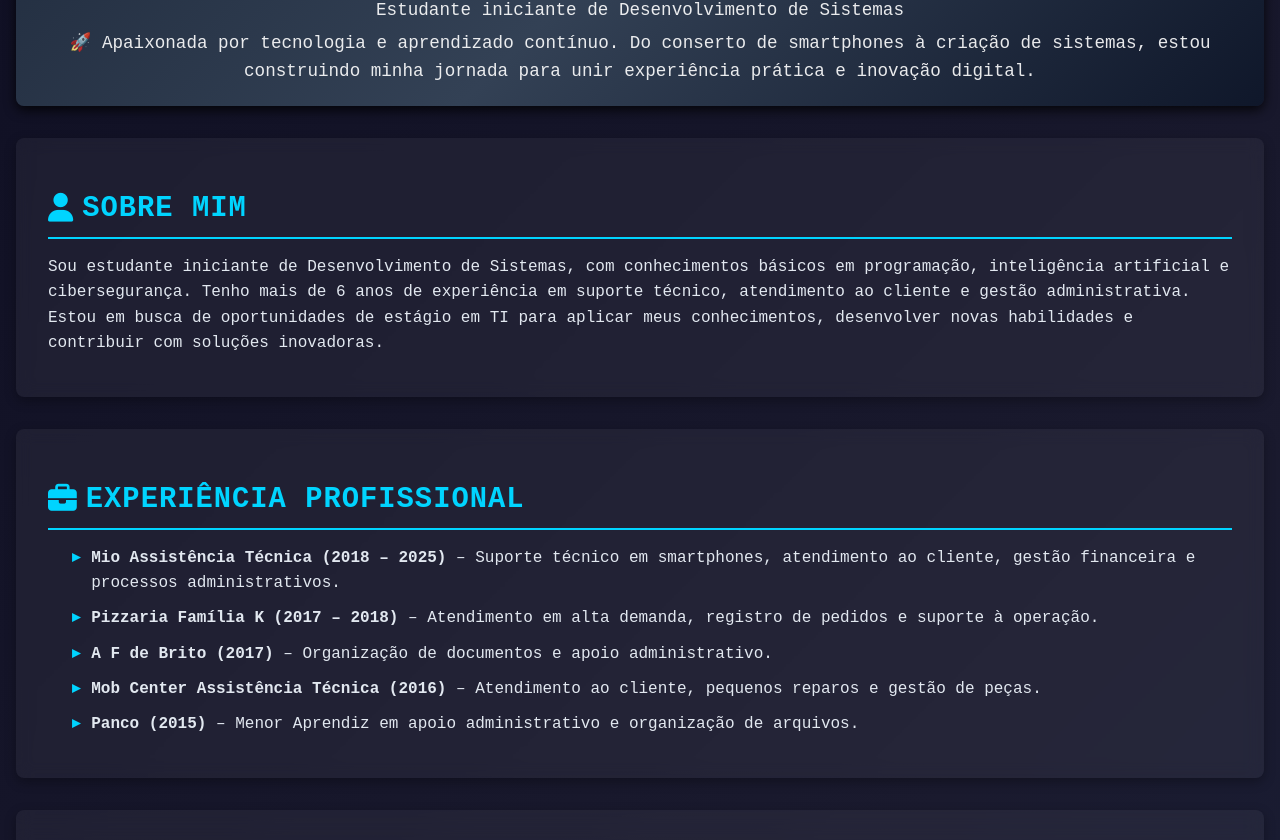
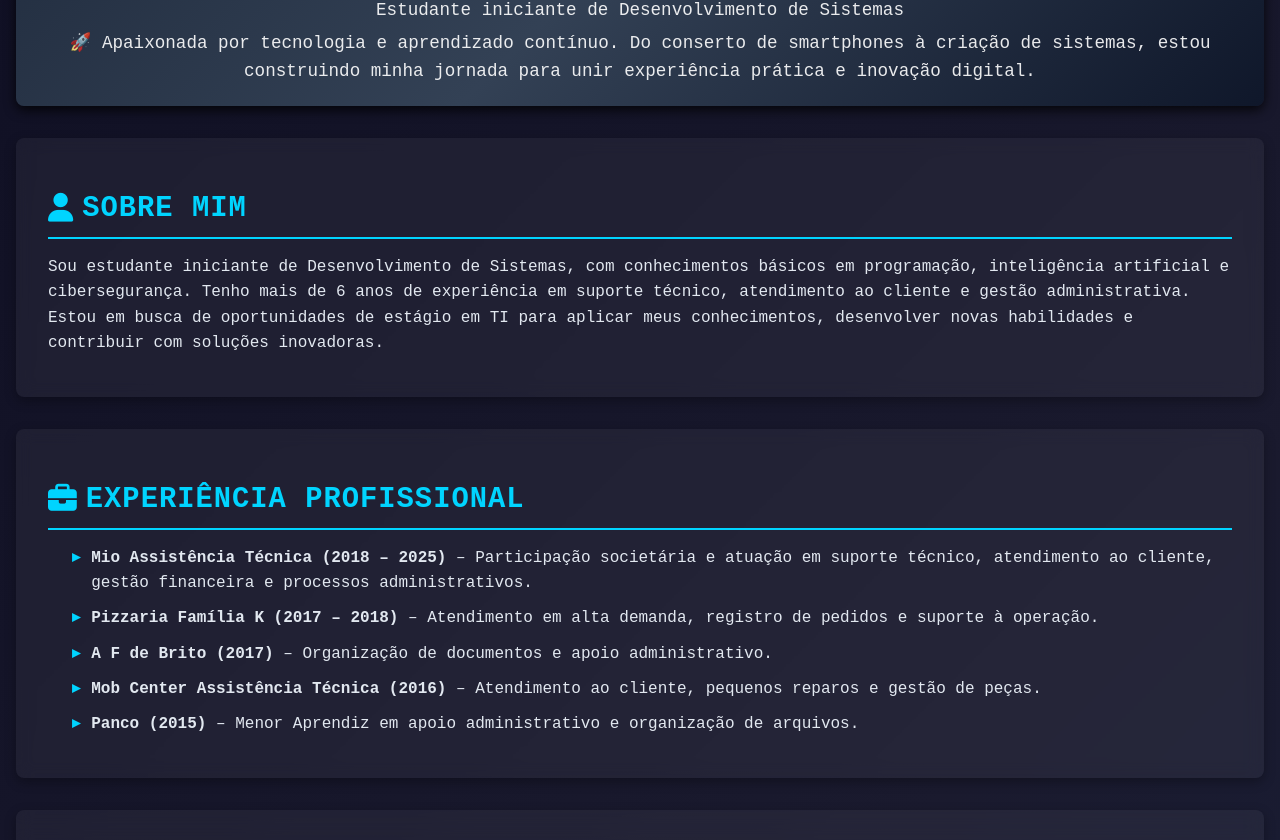
Before and after one commit to ingridbritx/meu-portfolio, a plain HTML site: page index.html in a window 1280 px wide. Shown: the part 257-1097 px from the top of the page. Drawn offline with Linux system fonts and the light colour scheme.

Commit message:
Update index.html

```diff
--- a/index.html
+++ b/index.html
@@ -190,7 +190,7 @@
   <section id="experiencia">
     <h2><i class="fas fa-briefcase"></i> Experiência Profissional</h2>
     <ul>
-      <li><strong>Mio Assistência Técnica (2018 – 2025)</strong> – Suporte técnico em smartphones, atendimento ao cliente, gestão financeira e processos administrativos.</li>
+      <li><strong>Mio Assistência Técnica (2018 – 2025)</strong> – Participação societária e atuação em suporte técnico, atendimento ao cliente, gestão financeira e processos administrativos.</li>
       <li><strong>Pizzaria Família K (2017 – 2018)</strong> – Atendimento em alta demanda, registro de pedidos e suporte à operação.</li>
       <li><strong>A F de Brito (2017)</strong> – Organização de documentos e apoio administrativo.</li>
       <li><strong>Mob Center Assistência Técnica (2016)</strong> – Atendimento ao cliente, pequenos reparos e gestão de peças.</li>
@@ -267,4 +267,5 @@
     });
   </script>
 </body>
+
 </html>
```
